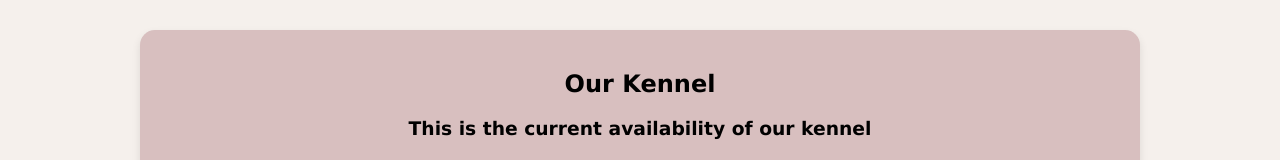
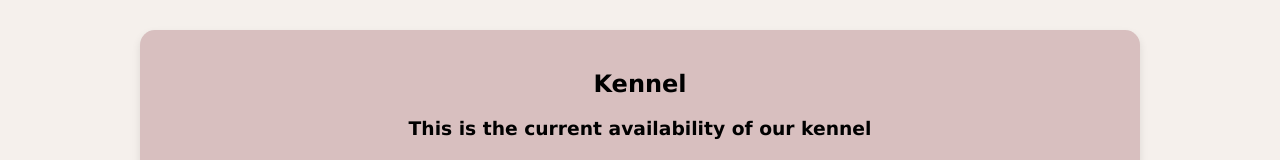
Before and after one commit to LewJa/SEP1-VIApets, a plain HTML site: page kennel.html in a window 1280 px wide. Shown: the part 124-284 px from the top of the page. Drawn offline with Linux system fonts and the light colour scheme.

Commit message:
small change

```diff
--- a/kennel.html
+++ b/kennel.html
@@ -25,7 +25,7 @@
     <div class="content">
         <div class="box">
             <div class="headings">
-                <h2>Our Kennel</h2>
+                <h2>Kennel</h2>
                 <h3>This is the current availability of our kennel</h3>
             </div>
             <div class="kennel-grid">
```
